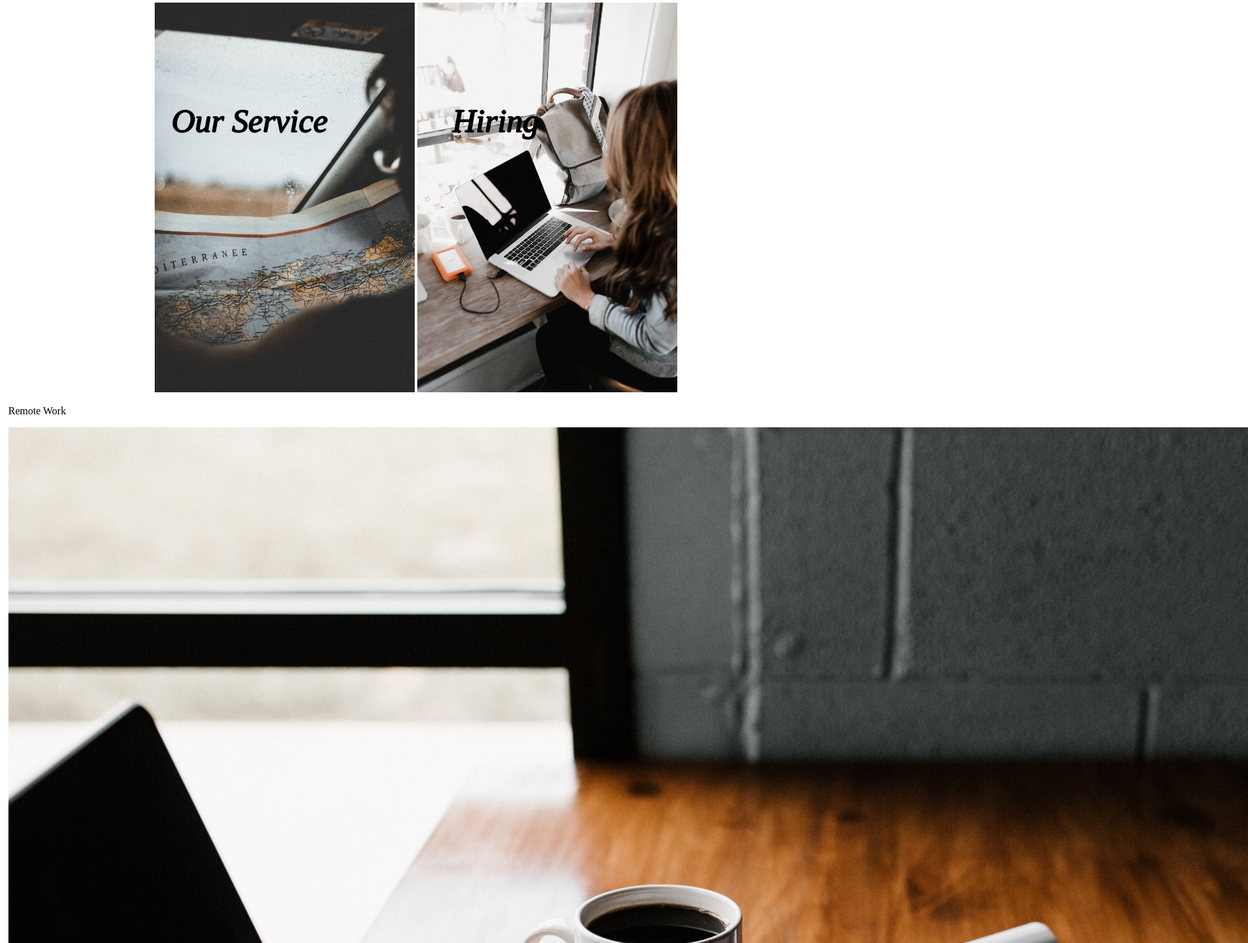
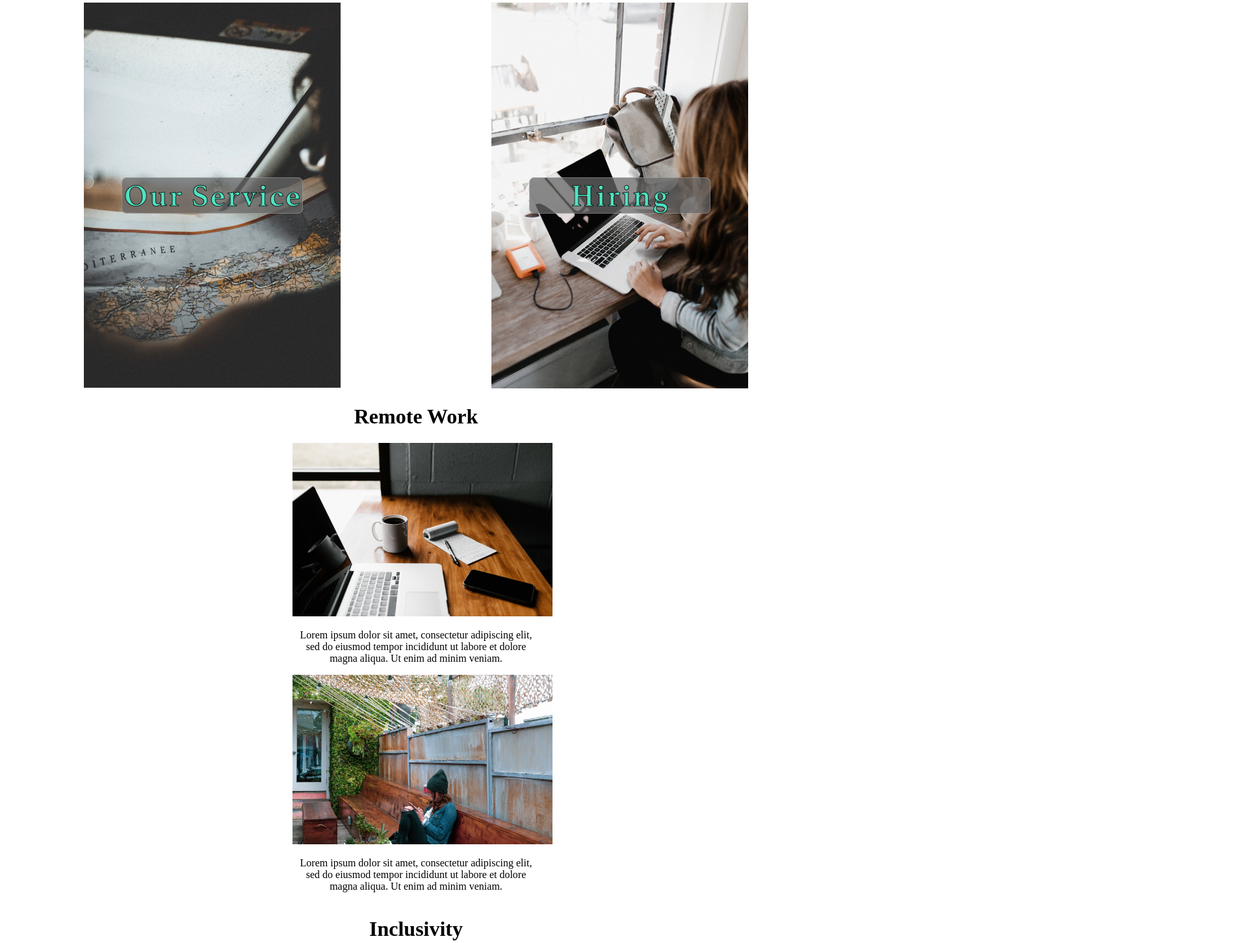
Before and after one commit to iancookwestgate/freelance-wizard, a website built with webpack: page src/how-to-join.html in a window 1280 px wide. Shown: the part 104-1556 px from the top of the page at 65% size, 1920 px wide, since content can reach past the window. Built offline with nearby package versions, Linux system fonts and the light colour scheme.

Commit message:
apply basic CSS to how-to-join.html.

```diff
--- a/src/how-to-join.html
+++ b/src/how-to-join.html
@@ -10,26 +10,34 @@
       <img class="staff" src="assets/img/wizard-staff-icon.png" alt="A wizard's staff icon.">
     </div>
     <div class="htj-initial-grid">
-      <p id="htj-left-text">Our Service</p>
-      <img class="htj-main" src="assets/img/htj-our-service.jpeg" alt="An image of someone looking at a map.">
-      <img id="hidden-plane" src="assets/img/htj-plane-icon.png" alt="A plane icon.">
-      <p id="htj-right-text">Hiring</p>
-      <img class="htj-main" src="assets/img/htj-hiring.jpeg" alt="Picture of a woman working at her desk.">
+      <div id="htj-lefty">
+        <img class="htj-main" src="assets/img/htj-our-service.png" alt="An image of someone looking at a map.">
+      </div>
+      <div id="hidden-plane">
+        <img src="assets/img/htj-plane-icon.png" alt="A plane icon.">
+      </div>
+      <div>
+        <img class="htj-main" src="assets/img/htj-hiring.png" alt="Picture of a woman working at her desk.">
+      </div>
     </div>
     <div class="htj-double-column">
+      <div class="htj-first-section">
+        <h1>Remote Work</h1>
         <div class="htj-first-column">
-        <p>Remote Work</p>
           <img src="assets/img/htj-remote-desk.jpeg" alt="Picture of an office desk.">
           <p>Lorem ipsum dolor sit amet, consectetur adipiscing elit, sed do eiusmod tempor incididunt ut labore et dolore magna aliqua. Ut enim ad minim veniam.</p>
+          <img class="pic-move" src="assets/img/htj-remote-bar.jpeg" alt="Picture of a woman at a bar.">
           <p>Lorem ipsum dolor sit amet, consectetur adipiscing elit, sed do eiusmod tempor incididunt ut labore et dolore magna aliqua. Ut enim ad minim veniam.</p>
-        <img src="assets/img/htj-remote-bar.jpeg" alt="Picture of a woman at a bar.">
         </div>
+      </div>
+      <div class="htj-second-section">
+        <h1>Inclusivity</h1>
         <div class="htj-second-column">
-        <p>Inclusivity</p>
           <img src="assets/img/htj-inclusive-meeting.jpeg" alt="Picture of an inclusive meeting.">
           <p>Lorem ipsum dolor sit amet, consectetur adipiscing elit, sed do eiusmod tempor incididunt ut labore et dolore magna aliqua. Ut enim ad minim veniam.</p>
-        <p>Lorem ipsum dolor sit amet, consectetur adipiscing elit, sed do eiusmod tempor incididunt ut labore et dolore magna aliqua. Ut enim ad minim veniam.</p>
-        <img src="assets/img/htj-work-duo.jpeg" alt="Picture of a duo at work.">
+          <img class="pic-move" src="assets/img/htj-work-duo.jpeg" alt="Picture of a duo at work.">
+          <p >Lorem ipsum dolor sit amet, consectetur adipiscing elit, sed do eiusmod tempor incididunt ut labore et dolore magna aliqua. Ut enim ad minim veniam.</p>
+        </div>
       </div>
     </div>
   </body>
--- a/src/scss/input.scss
+++ b/src/scss/input.scss
@@ -287,36 +287,83 @@ a {
 
 .htj-initial-grid {
   text-align: center;
+  display: flex;
+  justify-content: space-around;
+  flex-wrap: wrap;
+  @include mQ(1400px){
+    display: grid;
+    grid-template-columns: 1fr 1fr 1fr;
+  }
   img {
     max-width: 400px;
   }
+  #htj-lefty {
+    @include mQ(1400px){
+      text-align: right;
+    }
+  }
   #hidden-plane {
     display: none;
+    @include mQ(1400px){
+      display: flex;
+      justify-content: center;
+      align-items: center;
+      img {
+        width: 160px;
+      }
+    }
   }
 }
 
-#htj-left-text {
-  position: absolute;
-  top: 30%;
-  left: 30%;
-  transform: translate(-50%, -50%);
-  font-size: 50px;
-  font-style: italic;
-  text-shadow: -1px 0 black, 0 1px black, 1px 0 black, 0 -1px black;
+.htj-double-column {
+  text-align: center;
+  display: flex;
+  flex-direction: column;
+  align-items: center;
   @include mQ(1400px){
-    font-size: 70px;
+    display: grid;
+    grid-template-columns: 1fr 1fr;
+    p {
+      text-align: left;
+      align-self: center;
+    }
+  }
+  .htj-first-section {
+    max-width: 380px;
+    @include mQ(1400px){
+      max-width: 800px;
+    }
+  }
+  .htj-first-column {
+    @include mQ(1400px){
+      display: grid;
+      grid-template-columns: 1fr 1fr;
+      grid-template-rows: 1fr 1fr;
+    }
+  }
+  .htj-second-section {
+    max-width: 380px;
+    @include mQ(1400px){
+      max-width: 800px;
+    }
+  }
+  .htj-second-column {
+    @include mQ(1400px){
+      display: grid;
+      grid-template-columns: 1fr 1fr;
+      grid-template-rows: 1fr 1fr;
+    }
+  }
+  .pic-move {
+    @include mQ(1400px){
+      grid-column-start: 2;
+      grid-row-start: 2;
+    }
+  }
+  img {
+    max-width: 400px;
+    @include mQ(1400px){
+      max-width: 320px;
+    }
   }
 }
-
-#htj-right-text {
-  position: absolute;
-  top: 30%;
-  right: 30%;
-  transform: translate(-50%, -50%);
-  font-size: 50px;
-  font-style: italic;
-  text-shadow: -1px 0 black, 0 1px black, 1px 0 black, 0 -1px black;
-  @include mQ(1400px){
-    font-size: 70px;
-  }
-}
```
Also changed, not shown: src/assets/img/htj-hiring.png (added), src/assets/img/htj-our-service.png (added). Lines whose indentation alone changed are shown as unchanged.
